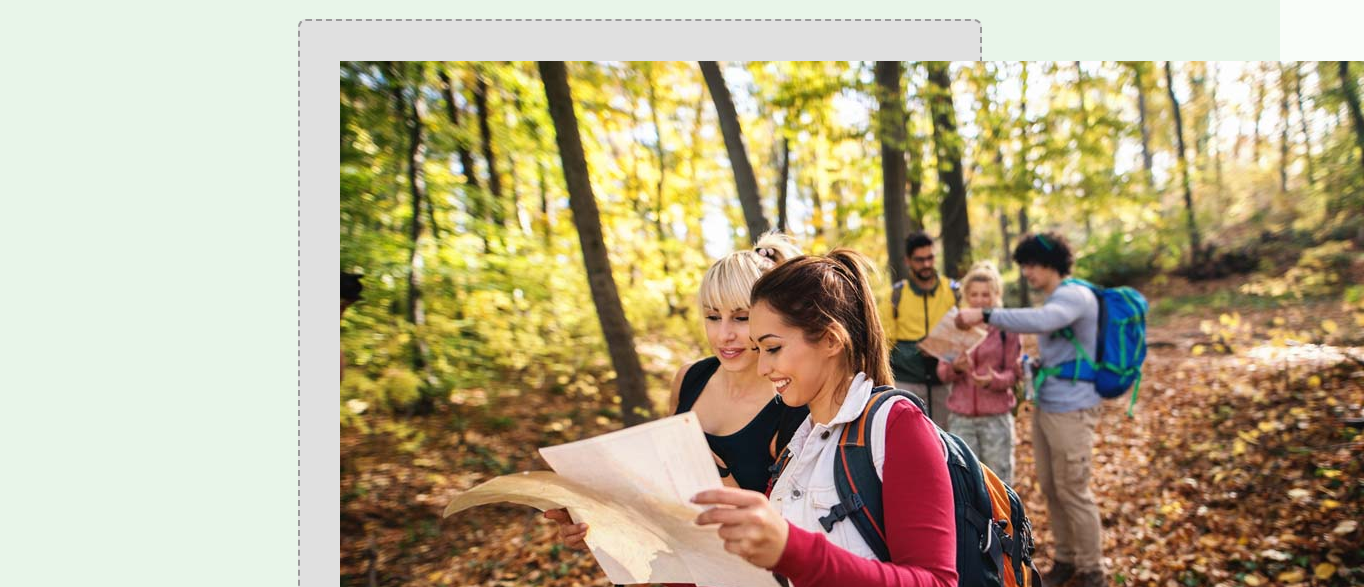
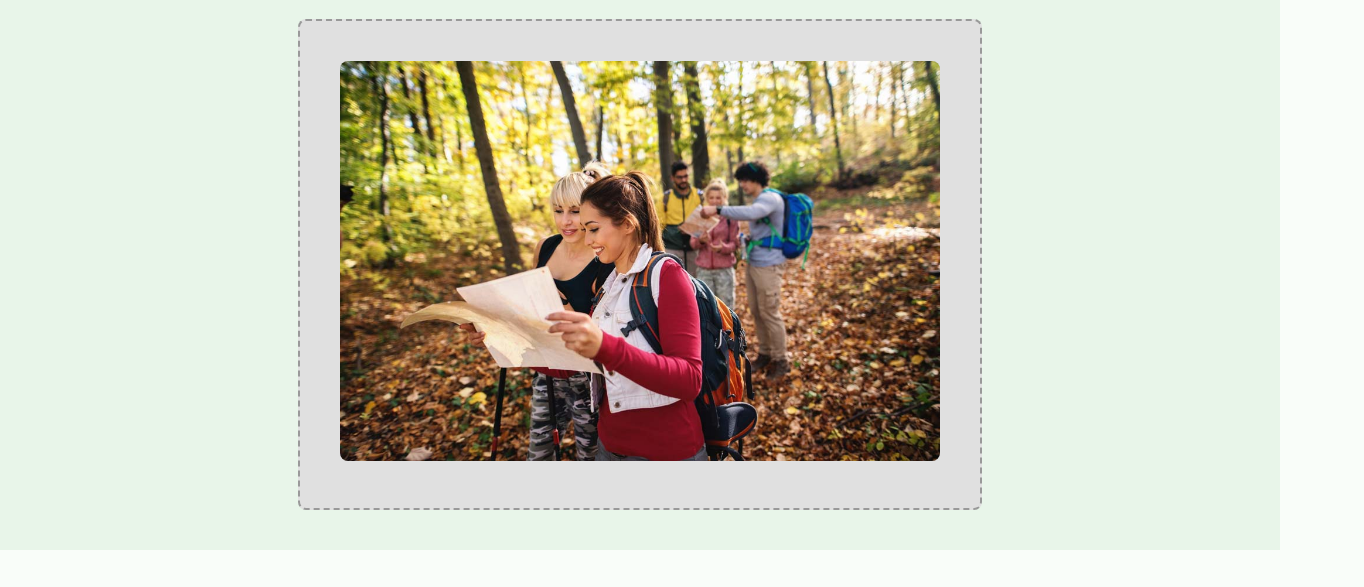
Before and after one commit to XiaoyaXing03/CONV-101, a plain HTML site: page detail-guide.html in a window 1280 px wide. Shown: the part 205-792 px from the top of the page, 1364 px wide, since content can reach past the window. Drawn offline with Linux system fonts and the light colour scheme.

Commit message:
Enhance image display in Eco-Tour Guide
Updated image styling for better presentation.

```diff
--- a/detail-guide.html
+++ b/detail-guide.html
@@ -20,7 +20,9 @@
 
     <div style="background-color: #e8f5e9; padding: 40px; text-align: center;">
         <h1>Eco-Tour Guide</h1>
-        <div class="img-placeholder" style="max-width: 600px; margin: 0 auto;"><img src = "image/guide2.jpg"></div>
+        <div class="img-placeholder" style="max-width: 600px; margin: 0 auto;">
+    <img src="image/guide2.jpg" style="width:100%; border-radius:8px;">
+</div>
     </div>
 
     <div class="container">
```
